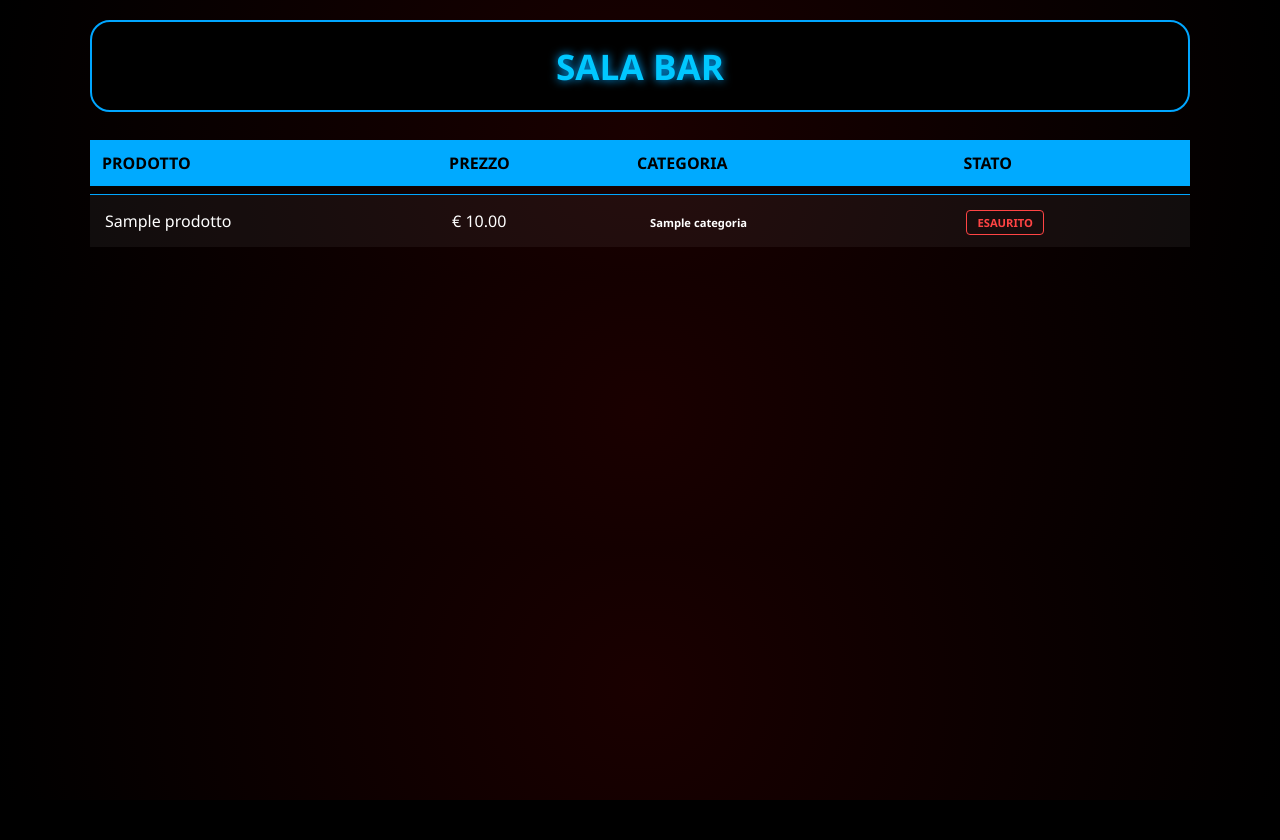
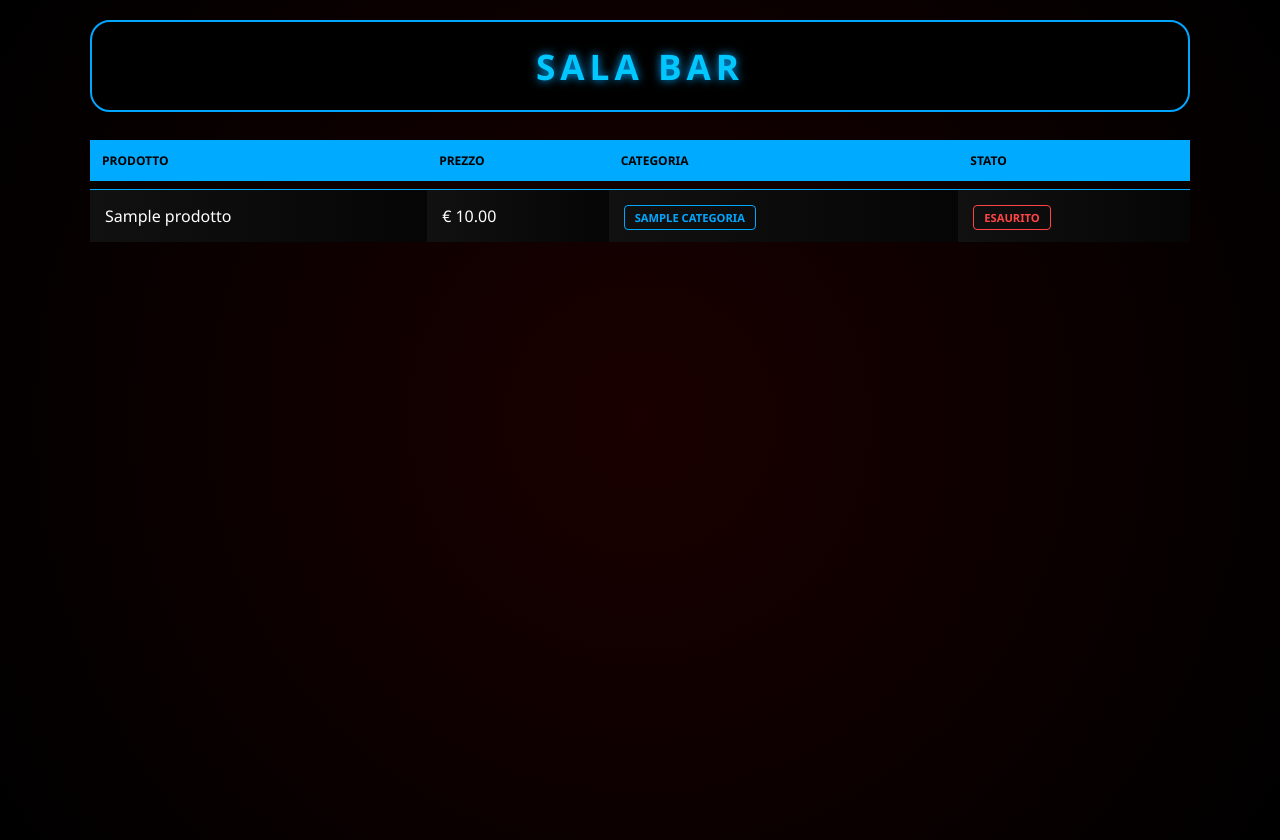
Before and after one commit to profnicotra/ordini-bar-scuola-borsa, a Flask app: template ordiniBarScuolaBorsa/templates/admin.html in a window 1280 px wide. Before the commit the page ends 800 px from the top, so only its background shows below. Run offline with Flask 3, Linux system fonts and the light colour scheme; the template is opened without the code that fills it: most values are stand-ins (such as "Sample title", 1, 10 or a date in 2020).

Commit message:
Caricamento admin definitivo con stile borsa

```diff
--- a/ordiniBarScuolaBorsa/templates/admin.html
+++ b/ordiniBarScuolaBorsa/templates/admin.html
@@ -4,14 +4,14 @@
     <meta charset="UTF-8">
     <title>Gestione Sala - Scuola Borsa</title>
     <style>
-        body { font-family: 'Segoe UI', sans-serif; background: radial-gradient(circle at center, #1a0000 0%, #000000 100%); color: #ffffff; margin: 0; padding: 20px; }
+        body { font-family: 'Segoe UI', sans-serif; background: radial-gradient(circle at center, #1a0000 0%, #000000 100%); color: #ffffff; margin: 0; padding: 20px; min-height: 100vh; }
         .container { max-width: 1100px; margin: 0 auto; }
         .header { text-align: center; padding: 20px; background: #000; border: 2px solid #00a6ff; border-radius: 20px; margin-bottom: 20px; }
-        .header h1 { color: #00c8ff; margin: 0; font-size: 2.2em; text-shadow: 0 0 10px #00a6ff; }
+        .header h1 { color: #00c8ff; margin: 0; font-size: 2.2em; letter-spacing: 5px; text-shadow: 0 0 10px #00a6ff; }
         table { width: 100%; border-collapse: separate; border-spacing: 0 8px; }
-        th { background: #00aaff; color: #000; padding: 12px; text-transform: uppercase; text-align: left; }
-        .info-row td { background: rgba(255,255,255,0.05); padding: 15px; border-top: 1px solid #00a6ff; }
-        .badge { padding: 4px 10px; border-radius: 4px; font-size: 0.7em; font-weight: bold; }
+        th { background: #00aaff; color: #000; padding: 12px; font-size: 0.75em; text-transform: uppercase; text-align: left; }
+        .info-row td { background: linear-gradient(90deg, #111 0%, #050505 100%); padding: 15px; border-top: 1px solid #00a6ff; }
+        .badge { padding: 4px 10px; border-radius: 4px; font-size: 0.7em; font-weight: bold; text-transform: uppercase; }
         .stato-ok { color: #00ffaa; border: 1px solid #00ffaa; }
         .stato-no { color: #ff4444; border: 1px solid #ff4444; }
     </style>
@@ -33,7 +33,7 @@
             <tr class="info-row">
                 <td>{{ prodotto.nome }}</td>
                 <td>€ {{ "%.2f"|format(prodotto.prezzo) }}</td>
-                <td><span class="badge">{{ prodotto.categoria }}</span></td>
+                <td><span class="badge" style="border: 1px solid #00a6ff; color: #00a6ff;">{{ prodotto.categoria }}</span></td>
                 <td>
                     {% if prodotto.disponibile %}
                         <span class="badge stato-ok">DISPONIBILE</span>
```
